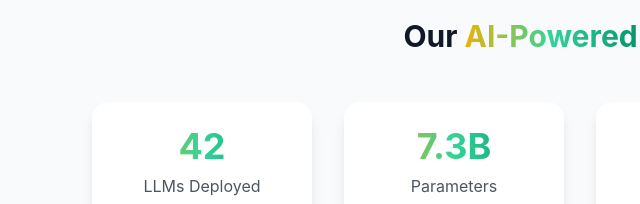
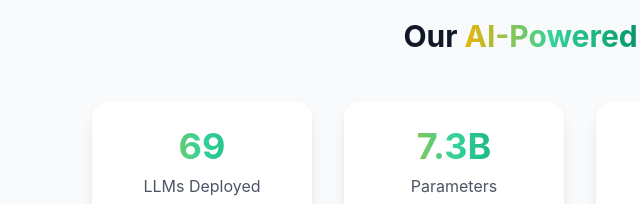
Before and after one commit to LemonadeStandPodcast/LemonadeStandPodcast.github.io, an Astro site: page / in a window 1280 px wide. Shown: the part 1140-1344 px from the top of the page, 60-700 px from the left. Built offline with nearby package versions, Linux system fonts and the light colour scheme; Astro itself is replaced by a stand-in of ours.

Commit message:
feat: update LLMs Deployed metric from 42 to 69

```diff
--- a/src/pages/index.astro
+++ b/src/pages/index.astro
@@ -214,7 +214,7 @@ const recentEpisodes = sortedEpisodes.slice(1, 3);
 					<h2 class="text-3xl font-bold text-center mb-12 text-gray-900 dark:text-white">Our <span class="gradient-text">AI-Powered</span> Metrics</h2>
 					<div class="grid grid-cols-1 md:grid-cols-4 gap-8">
 						<div class="metric-card bg-white dark:bg-gray-800 p-6 rounded-2xl shadow-lg text-center">
-							<div class="text-4xl font-bold mb-2 gradient-text">42</div>
+							<div class="text-4xl font-bold mb-2 gradient-text">69</div>
 							<p class="text-gray-600 dark:text-gray-400">LLMs Deployed</p>
 							<p class="text-sm text-gray-500 dark:text-gray-500 mt-2">Just for sugar measurement</p>
 						</div>
```
